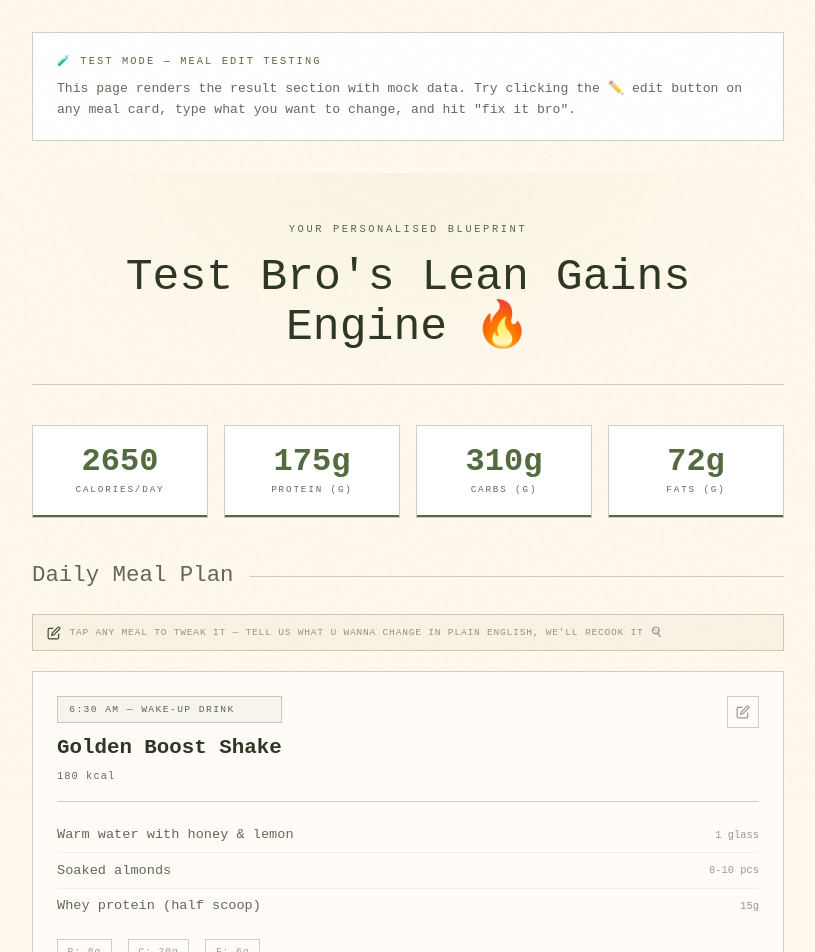
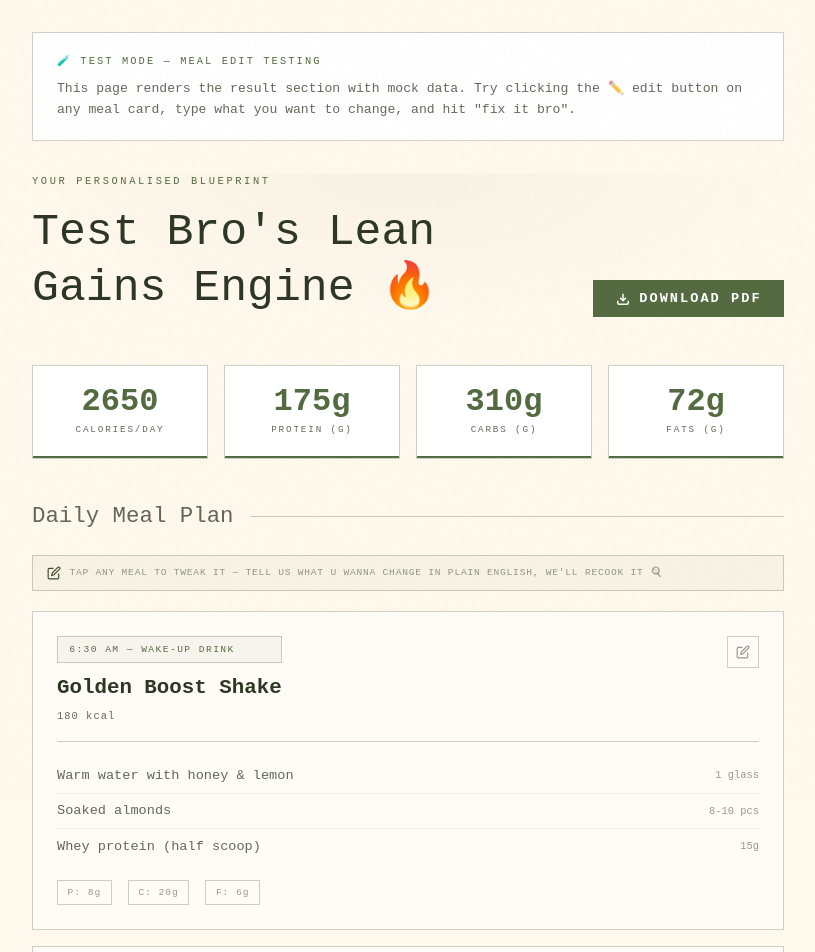
Before and after one commit to parkky21/DietBro, a Next.js app: page /test in a window 1280 px wide. Shown: the top 952 px of the page, without its empty margins (232-1047 px from the left). Built offline with nearby package versions, Linux system fonts and the light colour scheme; a web font is replaced by a local one.

Commit message:
fix : added pdf downaliad option

```diff
--- a/package.json
+++ b/package.json
@@ -9,6 +9,7 @@
     "lint": "eslint"
   },
   "dependencies": {
+    "html2pdf.js": "^0.14.0",
     "next": "16.2.4",
     "react": "19.2.4",
     "react-dom": "19.2.4"
--- a/src/app/globals.css
+++ b/src/app/globals.css
@@ -53,13 +53,13 @@
   --font-cormorant: 'Ioskeley Mono', monospace;
   --font-space-mono: 'Ioskeley Mono', monospace;
 
-  /* Automatically Generated Variants */
-  --gold-light: color-mix(in srgb, var(--gold) 60%, white);
-  --gold-dim: color-mix(in srgb, var(--gold) 70%, black);
-
-  --bg-2: color-mix(in srgb, var(--bg) 40%, white);
+  /* Automatically Generated Variants (Hardcoded for compatibility with html2pdf) */
+  --gold-light: rgb(152, 166, 141);
+  --gold-dim: rgb(59, 75, 46);
+
+  --bg-2: rgb(255, 252, 247);
   --bg-3: #FFFFFF;
-  --bg-4: color-mix(in srgb, var(--bg) 80%, var(--gold));
+  --bg-4: rgb(221, 220, 202);
 
   --text-muted: rgba(var(--text-rgb), 0.75);
   --text-dim: rgba(var(--text-rgb), 0.5);
@@ -613,11 +613,12 @@ textarea {
 }
 
 .result-header {
-  text-align: center;
-  padding: 3rem 2rem 2rem;
-  border-bottom: 1px solid var(--border);
-  margin-bottom: 2.5rem;
+  display: flex;
+  justify-content: space-between;
+  align-items: flex-end;
+  margin-bottom: 3rem;
   position: relative;
+  gap: 2rem;
 }
 
 .result-header::before {
@@ -641,7 +642,7 @@ textarea {
   font-family: var(--font-cormorant), serif;
   font-size: 2.8rem;
   font-weight: 300;
-  line-height: 1.1;
+  line-height: 1.25;
 }
 
 /* ── MACRO BAR ── */
@@ -1147,6 +1148,21 @@ textarea {
     align-items: center;
     gap: 1.5rem;
     width: 100%;
+  }
+
+  .result-header {
+    display: flex;
+    flex-direction: column;
+    align-items: center;
+    text-align: center;
+    gap: 1.25rem;
+    margin-bottom: 2.5rem;
+  }
+
+  .result-name {
+    font-size: 2.2rem;
+    line-height: 1.2;
+    word-break: break-word;
   }
 
   .hero-divider {
@@ -1774,3 +1790,34 @@ textarea {
     min-width: unset;
   }
 }
+/* ── PRINT & PDF STYLES ── */
+@media print {
+  .no-print {
+    display: none !important;
+  }
+
+  body {
+    background: #FFFAF1 !important;
+    color: #4A5D3B !important;
+  }
+
+  .card {
+    border: 1px solid rgba(84, 107, 65, 0.2) !important;
+    background: #FFFFFF !important;
+    box-shadow: none !important;
+    break-inside: avoid;
+  }
+
+  .meal-card {
+    break-inside: avoid;
+    margin-bottom: 2rem !important;
+  }
+}
+
+.pdf-hidden {
+  display: none !important;
+}
+
+.is-pdf-generating .no-print {
+  display: none !important;
+}
--- a/src/components/ResultSection.js
+++ b/src/components/ResultSection.js
@@ -1,6 +1,6 @@
 'use client';
 
-import { useEffect, useState, useCallback } from 'react';
+import { useEffect, useState, useCallback, useRef } from 'react';
 
 export default function ResultSection({ plan, name, profile, onRestart, onPlanUpdate }) {
   const [animate, setAnimate] = useState(false);
@@ -10,6 +10,8 @@ export default function ResultSection({ plan, name, profile, onRestart, onPlanUp
   const [editLoading, setEditLoading] = useState(false);
   const [editError, setEditError] = useState(null);
   const [justEdited, setJustEdited] = useState(null);     // index that just got updated (for flash)
+  const [isDownloading, setIsDownloading] = useState(false);
+  const printableRef = useRef(null);
 
   useEffect(() => {
     setTimeout(() => setAnimate(true), 100);
@@ -107,13 +109,76 @@ export default function ResultSection({ plan, name, profile, onRestart, onPlanUp
     }
   }, [handleEditSubmit]);
 
+  const handleDownloadPDF = async () => {
+    if (isDownloading) return;
+    setIsDownloading(true);
+
+    try {
+      // Dynamic import to avoid SSR issues
+      const html2pdf = (await import('html2pdf.js')).default;
+
+      const element = printableRef.current;
+      const opt = {
+        margin: [0.5, 0.5],
+        filename: `${name || 'DietBro'}_DietPlan.pdf`,
+        image: { type: 'jpeg', quality: 0.98 },
+        html2canvas: {
+          scale: 2,
+          useCORS: true,
+          letterRendering: true,
+          backgroundColor: '#FFFAF1'
+        },
+        jsPDF: { unit: 'in', format: 'a4', orientation: 'portrait' }
+      };
+
+      // Temporarily hide elements we don't want in the PDF
+      const editButtons = element.querySelectorAll('.meal-edit-btn');
+      const hint = element.querySelector('.meals-edit-hint');
+      const restartBtn = element.querySelector('.restart-row');
+
+      // We use CSS class for this
+      element.classList.add('is-pdf-generating');
+
+      await html2pdf().set(opt).from(element).save();
+
+      element.classList.remove('is-pdf-generating');
+    } catch (err) {
+      console.error('PDF generation failed:', err);
+    } finally {
+      setIsDownloading(false);
+    }
+  };
+
   if (!plan) return null;
 
   return (
-    <div id="result-section" style={{ display: 'block' }}>
+    <div id="result-section" style={{ display: 'block' }} ref={printableRef}>
       <div className="result-header">
-        <div className="result-tag">Your Personalised Blueprint</div>
-        <div className="result-name">{name}&apos;s {plan.headline}</div>
+        <div style={{ flex: 1 }}>
+          <div className="result-tag">Your Personalised Blueprint</div>
+          <div className="result-name">{name}&apos;s {plan.headline}</div>
+        </div>
+        <button
+          className="btn btn-primary no-print"
+          onClick={handleDownloadPDF}
+          disabled={isDownloading}
+          style={{
+            padding: '0.7rem 1.4rem',
+            fontSize: '0.85rem',
+            display: 'inline-flex',
+            alignItems: 'center',
+            justifyContent: 'center',
+            gap: '0.6rem',
+            minWidth: '160px'
+          }}
+        >
+          {isDownloading ? 'generating...' : (
+            <>
+              <svg width="14" height="14" viewBox="0 0 24 24" fill="none" stroke="currentColor" strokeWidth="2.5"><path d="M21 15v4a2 2 0 0 1-2 2H5a2 2 0 0 1-2-2v-4M7 10l5 5 5-5M12 15V3"/></svg>
+              Download PDF
+            </>
+          )}
+        </button>
       </div>
 
       <div className="macro-grid">
@@ -136,7 +201,7 @@ export default function ResultSection({ plan, name, profile, onRestart, onPlanUp
       </div>
 
       <div className="meals-section-title">Daily Meal Plan</div>
-      <div className="meals-edit-hint">
+      <div className="meals-edit-hint no-print">
         <svg width="14" height="14" viewBox="0 0 24 24" fill="none" stroke="currentColor" strokeWidth="2"><path d="M11 4H4a2 2 0 0 0-2 2v14a2 2 0 0 0 2 2h14a2 2 0 0 0 2-2v-7"/><path d="M18.5 2.5a2.121 2.121 0 0 1 3 3L12 15l-4 1 1-4 9.5-9.5z"/></svg>
         tap any meal to tweak it — tell us what u wanna change in plain english, we&apos;ll recook it 🍳
       </div>
@@ -154,7 +219,7 @@ export default function ResultSection({ plan, name, profile, onRestart, onPlanUp
                 <div className="meal-cals">{Math.round(meal.calories)} kcal</div>
               </div>
               <button
-                className={`meal-edit-btn ${editingMeal === i ? 'active' : ''}`}
+                className={`meal-edit-btn no-print ${editingMeal === i ? 'active' : ''}`}
                 onClick={() => handleEditToggle(i)}
                 title="Edit this meal"
               >
@@ -245,7 +310,7 @@ export default function ResultSection({ plan, name, profile, onRestart, onPlanUp
         </div>
       </div>
 
-      <div className="restart-row">
+      <div className="restart-row no-print">
         <button className="btn btn-ghost" onClick={onRestart}>← Start Over / Adjust Plan</button>
       </div>
     </div>
```
Also changed, not shown: 1 other file (tests, documents, lock files or other folders).
